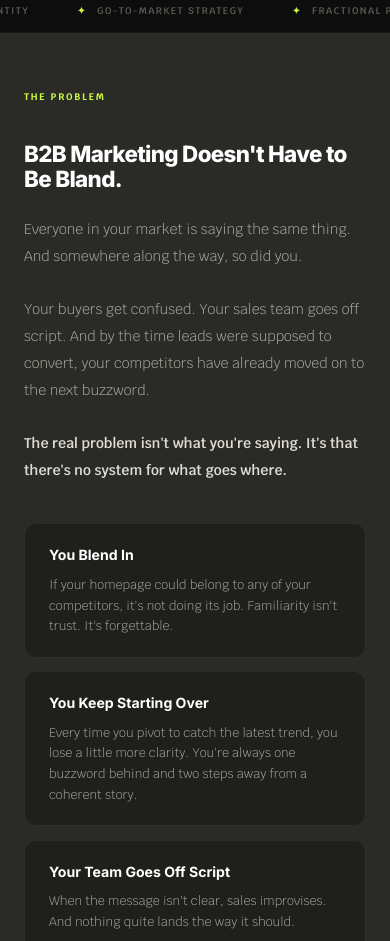
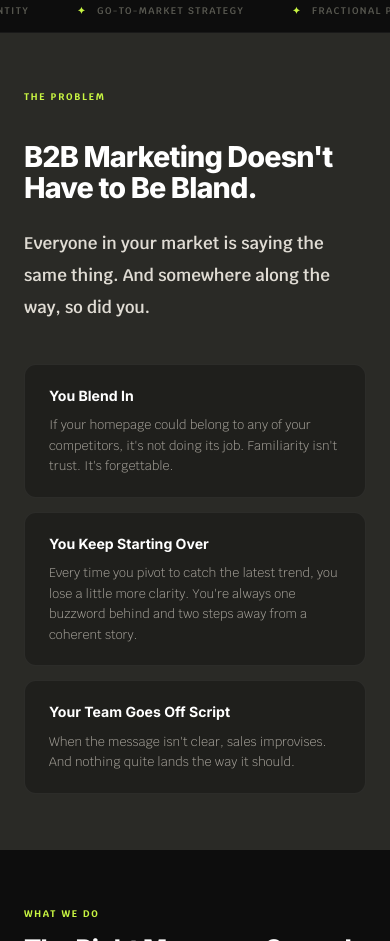
Before and after one commit to sahana3000/afterflavor-site, a plain HTML site: page index.html in a window 390 px wide. Shown: the part 816-1757 px from the top of the page. Drawn offline with Linux system fonts and the light colour scheme.

Commit message:
Bold and trim problem body copy; increase hook and body font sizes
Co-Authored-By: Claude Sonnet 4.6 <noreply@anthropic.com>

```diff
--- a/index.html
+++ b/index.html
@@ -54,8 +54,8 @@ h1,h2,h3,.logo,.stat-num,.step-title,.pain-title,.blog-title,.cta-title,.testi-n
 /* PROBLEM */
 .problem{padding:5.5rem 3rem;background:var(--charcoal)}
 .problem-layout{display:grid;grid-template-columns:1.1fr 0.9fr;gap:5rem;align-items:start;margin-top:2.25rem}
-.problem-hook{font-family:'Inter',sans-serif;font-size:1.75rem;font-weight:800;color:#fff;letter-spacing:-0.03em;line-height:1.15;margin-bottom:1.5rem}
-.problem-body{font-size:0.88rem;font-weight:300;color:#b0aba2;line-height:1.9;max-width:46ch}
+.problem-hook{font-family:'Inter',sans-serif;font-size:2.4rem;font-weight:800;color:#fff;letter-spacing:-0.03em;line-height:1.1;margin-bottom:1.5rem}
+.problem-body{font-size:1.05rem;font-weight:300;color:#b0aba2;line-height:1.9;max-width:46ch}
 .problem-body strong{color:#e0dcd4;font-weight:600}
 .pain-cards{display:flex;flex-direction:column;gap:0.85rem}
 .pain-card{background:rgba(0,0,0,0.25);border:1px solid rgba(255,255,255,0.06);border-radius:12px;padding:1.25rem 1.5rem}
@@ -188,7 +188,7 @@ h1,h2,h3,.logo,.stat-num,.step-title,.pain-title,.blog-title,.cta-title,.testi-n
   .cta-title{font-size:1.4rem}
   .footer{padding:2rem 1.5rem;flex-direction:column;align-items:flex-start;gap:1rem}
   .section-headline{font-size:1.6rem}
-  .problem-hook{font-size:1.4rem}
+  .problem-hook{font-size:1.8rem}
 }
 @media(max-width:480px){
   .hero h1{font-size:1.9rem}
@@ -263,7 +263,7 @@ h1,h2,h3,.logo,.stat-num,.step-title,.pain-title,.blog-title,.cta-title,.testi-n
   <div class="problem-layout">
     <div>
       <div class="problem-hook">B2B Marketing Doesn't Have to Be Bland.</div>
-      <p class="problem-body">Everyone in your market is saying the same thing. And somewhere along the way, so did you.<br><br>Your buyers get confused. Your sales team goes off script. And by the time leads were supposed to convert, your competitors have already moved on to the next buzzword.<br><br><strong>The real problem isn't what you're saying. It's that there's no system for what goes where.</strong></p>
+      <p class="problem-body"><strong>Everyone in your market is saying the same thing. And somewhere along the way, so did you.</strong></p>
     </div>
     <div class="pain-cards">
       <div class="pain-card">
```
